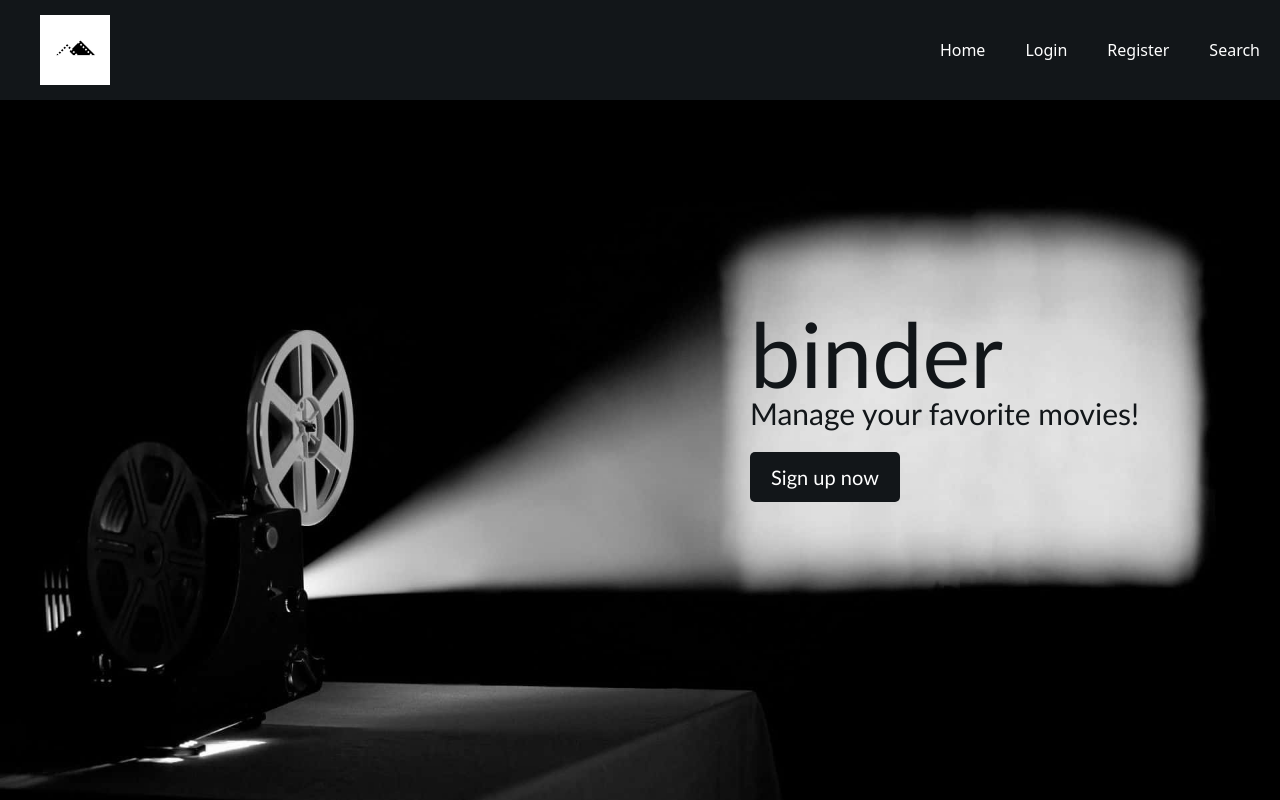
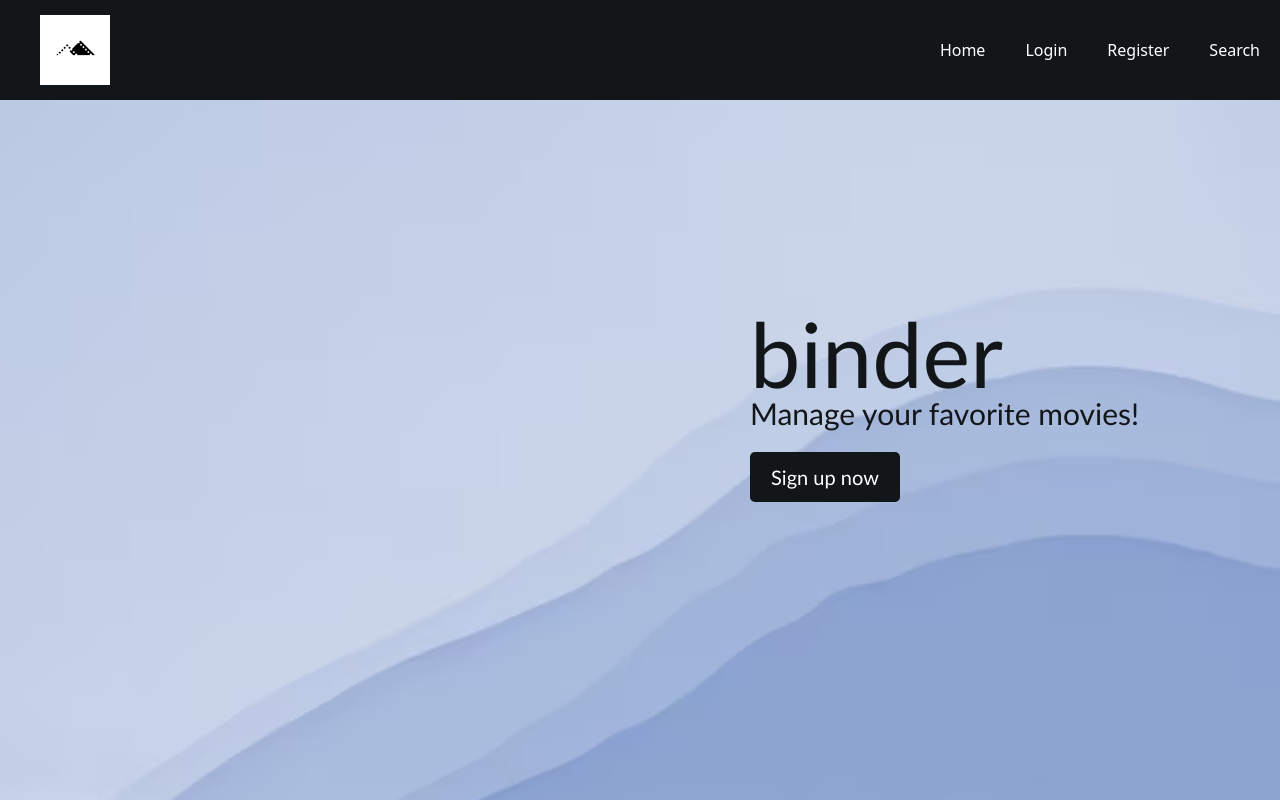
Before and after one commit to corypride/teamStruggle, a React (Create React App) app in the folder react_frontend/: page / in a window 1280 px wide. Shown: the top 800 px of the page. Built offline with nearby package versions, Linux system fonts and the light colour scheme.

Commit message:
changed home background

```diff
--- a/react_frontend/src/pages/home.js
+++ b/react_frontend/src/pages/home.js
@@ -1,11 +1,11 @@
 import React from 'react';
 import {Link} from 'react-router-dom';
-import CinemaBackground from '../Media/cinema.jpeg';
+import Background from '../Media/blue.jpeg';
 import '../Styles/Home.css';
 
 function Home() {
   return (
-    <div className='home' style={{ backgroundImage: `url(${CinemaBackground})` }}>
+    <div className='home' style={{ backgroundImage: `url(${Background})` }}>
       <div className='headerContainer'>
         <h1>binder</h1>
         <br></br>
```
Also changed, not shown: react_frontend/src/Media/blue.jpeg (added).
